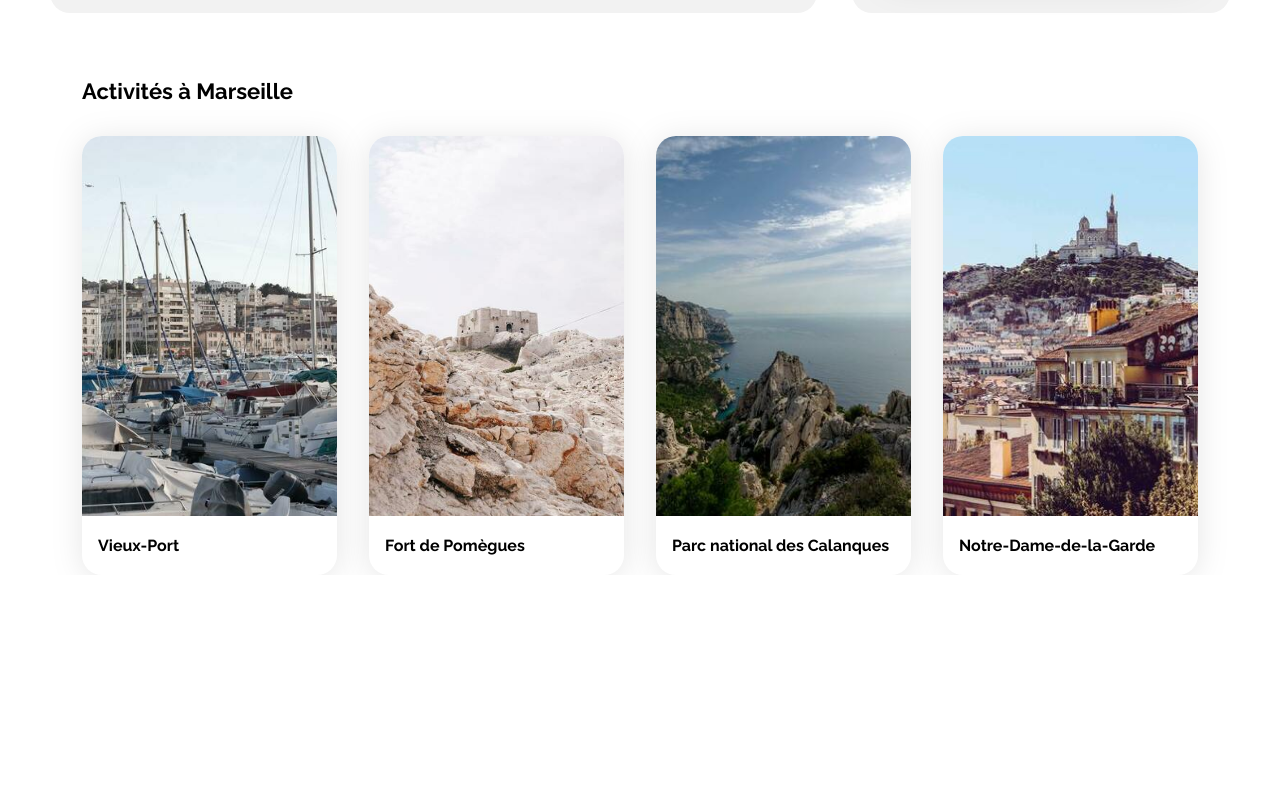
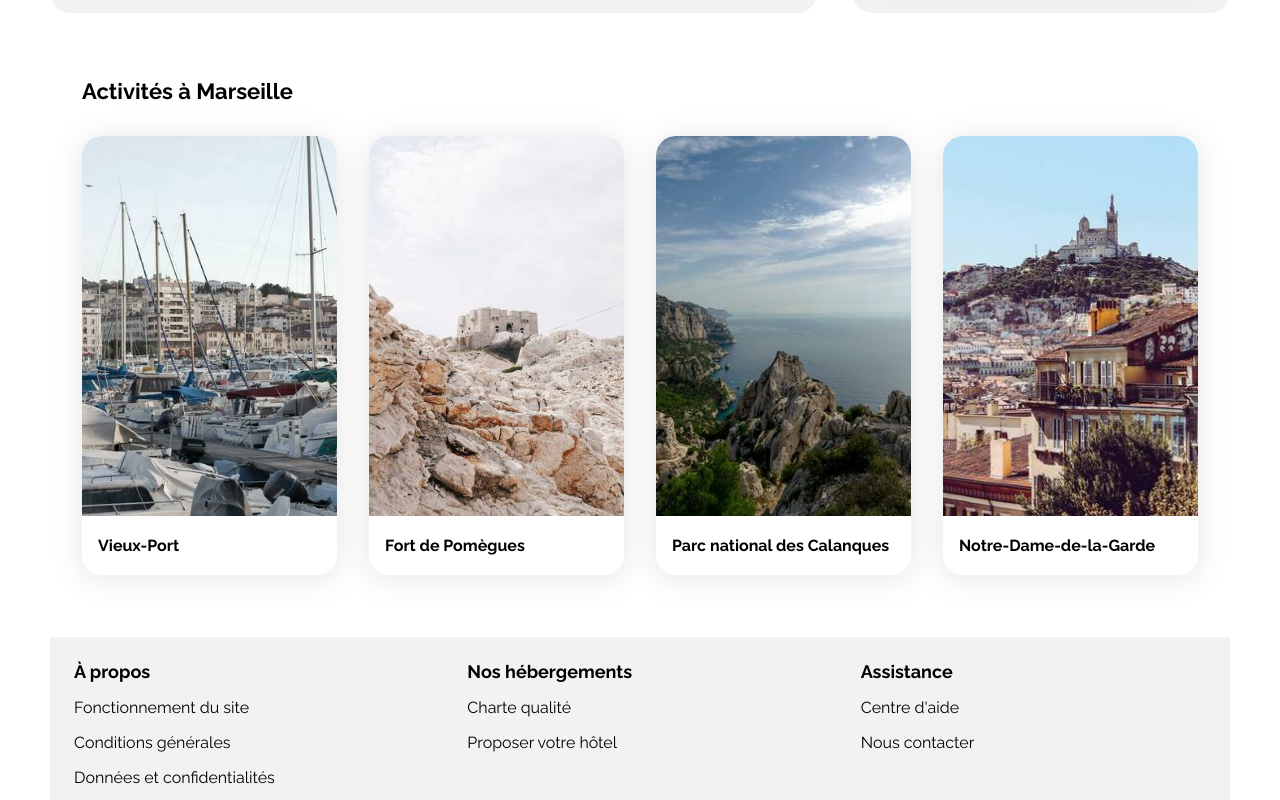
Before and after one commit to Nicolas-Guerin888/Booki_projet_2_OpenClassrooms, a plain HTML site: page index.html in a window 1280 px wide. Shown: the part 1027-1827 px from the top of the page. Before the commit the page ends 1602 px from the top, so only its background shows below. Drawn offline with Linux system fonts and the light colour scheme.

Commit message:
Intégration du footer, ajout des curseurs pointer, et validation W3c

```diff
--- a/css/style.css
+++ b/css/style.css
@@ -114,6 +114,7 @@ form input {
     border-radius: 0 15px 15px 0;
     height: 100%;
     border: none;
+    cursor: pointer;
 }
 
 /******Style pour bouton sur mobile******/
@@ -133,6 +134,7 @@ form input {
     top: 50%;
     transform: translate(-50%, -50%);
 }
+/*******************************************/
 
 .filtres {
     margin-top: 38px;
@@ -146,6 +148,13 @@ form input {
 
 .filtres i {
     font-size: 22px;
+}
+
+.filtres a {
+    display: block;
+    display: flex;
+    padding: 13px 17px 13px 17px;
+    border-radius: 40px;
 }
 
 .filtres-eco-fam-responsive,
@@ -164,7 +173,6 @@ form input {
     flex-direction: row;
     border: solid var(--main-bg-color) 2px;
     margin-left: 17px;
-    padding: 13px 17px 13px 17px;
     border-radius: 40px;
 }
 
@@ -402,8 +410,31 @@ a {
     margin: 16px 0 0 16px;
 }
 
+footer {
+    background-color: var(--main-bg-color);
+    height: 163px;
+    margin-top: 62px;
+    display: flex;
+    flex-direction: row;
+    /*justify-content: space-between;*/
+}
 
+.footer {
+    width: 33%;
+    margin-left: 24px;
+    display: flex;
+    flex-direction: column;
+}
 
+h6 {
+    margin-top: 24px;
+    font-size: 18px;
+    font-weight: 700;
+}
+
+footer a {
+    margin-top: 16px;
+}
 
 /* Le code ci-dessous correspond à la version responsive uniquement */
 
--- a/index.html
+++ b/index.html
@@ -20,8 +20,8 @@
             <div class="header">
                 <img src="images/logo/Booki.png" alt="logo du site Booki" class="logo">
                 <nav>
-                    <a href="">Hébergements</a>
-                    <a href="">Activités</a>
+                    <a href="#hebergement-anchor">Hébergements</a>
+                    <a href="#activites-anchor">Activités</a>
                 </nav>
             </div>
         </header>
@@ -49,22 +49,30 @@
                     <p>Filtres</p>
                     <div class="filtres-eco-fam-responsive">
                         <div class="filtres-economique">
+                            <a href="">
                                 <i class="fa-solid fa-money-bill-wave"></i>
                                 <p>Économique</p>
+                            </a>
                         </div>
                         <div class="filtres-familial">
+                            <a href="">
                                 <i class="fa-solid fa-person"></i>
                                 <p>Familial</p>
+                            </a>
                         </div>
                     </div>
                     <div class="filtres-rom-pep-responsive">
                         <div class="filtres-romantique">
+                            <a href="">
                                 <i class="fa-solid fa-heart"></i>
                                 <p>Romantique</p>
+                            </a>
                         </div>
                         <div class="filtres-nos-pepites">
+                            <a href="">
                                 <i class="fa-solid fa-fire"></i>
                                 <p>Nos pépites</p>
+                            </a>
                         </div>
                     </div>
                 </section>
@@ -76,7 +84,7 @@
                 </section>
             </div>
             <div class="hebergements-and-populaires">
-                <section class="hebergements">
+                <section id="hebergement-anchor" class="hebergements">
                     <div class="hebergements-title">
                         <h2 class="section-title">Hébergements à Marseille</h2>
                     </div>
@@ -269,8 +277,8 @@
                 </section>
             </div>
             <div class="activites">
-                <section class="activites">
-                    <h2 class="section-title">Activités à Marseille</h2>
+                <section id="activites-anchor" class="activites">
+                    <h2 class="section-title" >Activités à Marseille</h2>
                     <div class="activites-cards">
                         <a href="#">
                             <article class="card">
@@ -308,7 +316,24 @@
                 </section>
             </div>
         </main>
-        <footer></footer>
+        <footer>
+            <div class="footer">
+                <h6>À propos</h6>
+                <a href="#">Fonctionnement du site</a>
+                <a href="#">Conditions générales</a>
+                <a href="#">Données et confidentialités</a>
+            </div>
+            <div class="footer">
+                <h6>Nos hébergements</h6>
+                <a href="#">Charte qualité</a>
+                <a href="#">Proposer votre hôtel</a>
+            </div>
+            <div class="footer">
+                <h6>Assistance</h6>
+                <a href="#">Centre d'aide</a>
+                <a href="#">Nous contacter</a>
+            </div>
+        </footer>
     </div>
 </body>
 
```
Lines whose indentation alone changed are shown as unchanged.
